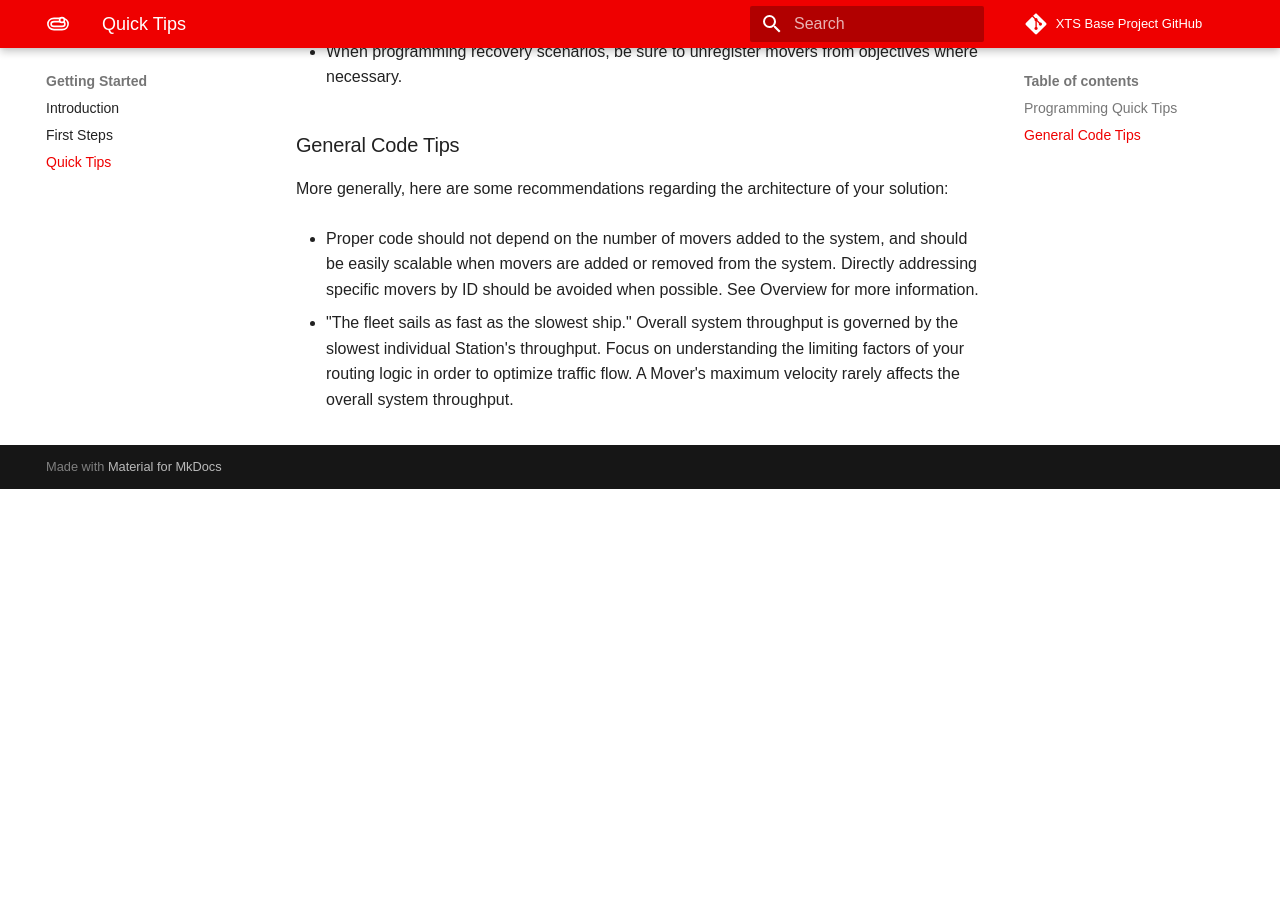
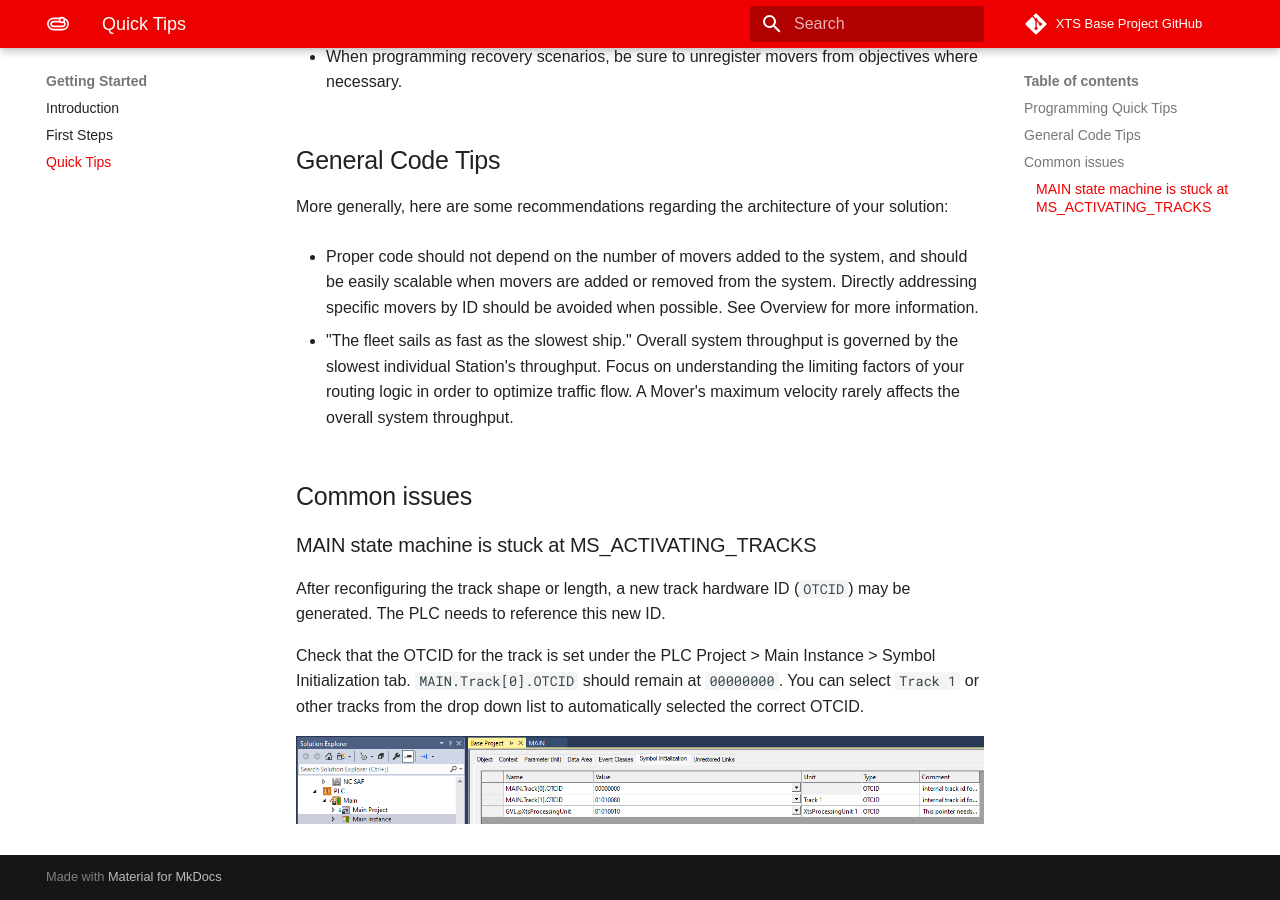
Before and after one commit to Beckhoff-USA-Community/XTS_Base, an MkDocs documentation site: the page built from Documentation/docs/GettingStarted/QuickTips.md, in a window 1280 px wide and 900 px high, scrolled down 614 px. Built offline with MkDocs 1.6.1 and Material for MkDocs 9.7.7, drawn with Linux system fonts in a browser that asks for light colours; some web fonts are replaced; comment, search, counter and statistics services are not loaded; before the commit the page ends 1103 px from its top, so only the background shows below that.

Commit message:
Add additional documentation for track OTCID in getting started and tips

```diff
--- a/Documentation/docs/GettingStarted/QuickTips.md
+++ b/Documentation/docs/GettingStarted/QuickTips.md
@@ -1,5 +1,5 @@
 
-### Programming Quick Tips
+## Programming Quick Tips
 
 Here are a few quick tips to assist in developing with this project:
 
@@ -17,10 +17,20 @@ Here are a few quick tips to assist in developing with this project:
 
 - When programming recovery scenarios, be sure to unregister movers from objectives where necessary.
 
-### General Code Tips
+## General Code Tips
 
 More generally, here are some recommendations regarding the architecture of your solution:
 
 - Proper code should not depend on the number of movers added to the system, and should be easily scalable when movers are added or removed from the system. Directly addressing specific movers by ID should be avoided when possible. See Overview for more information.
 
 - "The fleet sails as fast as the slowest ship." Overall system throughput is governed by the slowest individual Station's throughput. Focus on understanding the limiting factors of your routing logic in order to optimize traffic flow. A Mover's maximum velocity rarely affects the overall system throughput.
+
+## Common issues
+
+### MAIN state machine is stuck at MS_ACTIVATING_TRACKS
+
+After reconfiguring the track shape or length, a new track hardware ID (`OTCID`) may be generated. The PLC needs to reference this new ID.
+
+Check that the OTCID for the track is set under the PLC Project > Main Instance > Symbol Initialization tab. `MAIN.Track[0].OTCID` should remain at `00000000`. You can select `Track 1` or other tracks from the drop down list to automatically selected the correct OTCID.
+
+![Track OTCID](../Images/OTCIDAssignment.png)
```
Also changed, not shown: Documentation/docs/CodeReference/Track.md (+1 -1 lines), Documentation/docs/GettingStarted/GettingStarted.md (+6 -0 lines).
